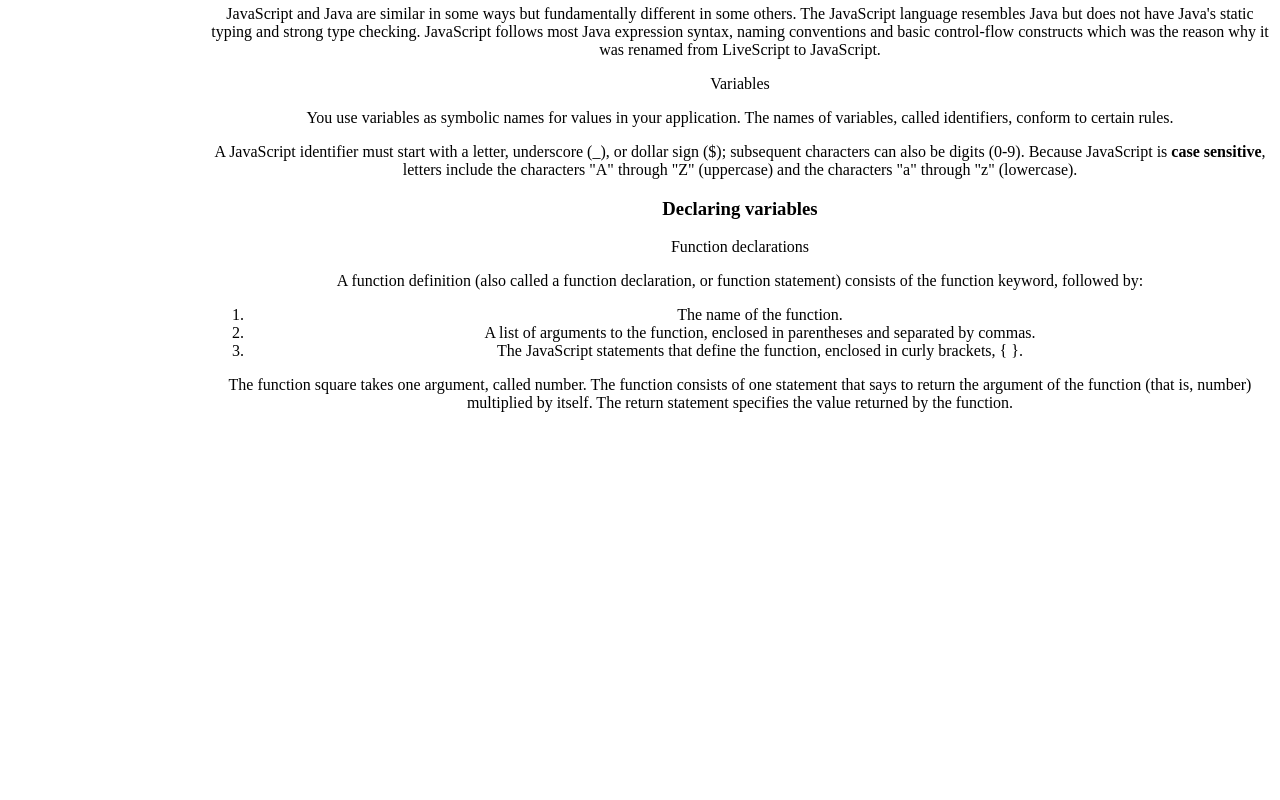
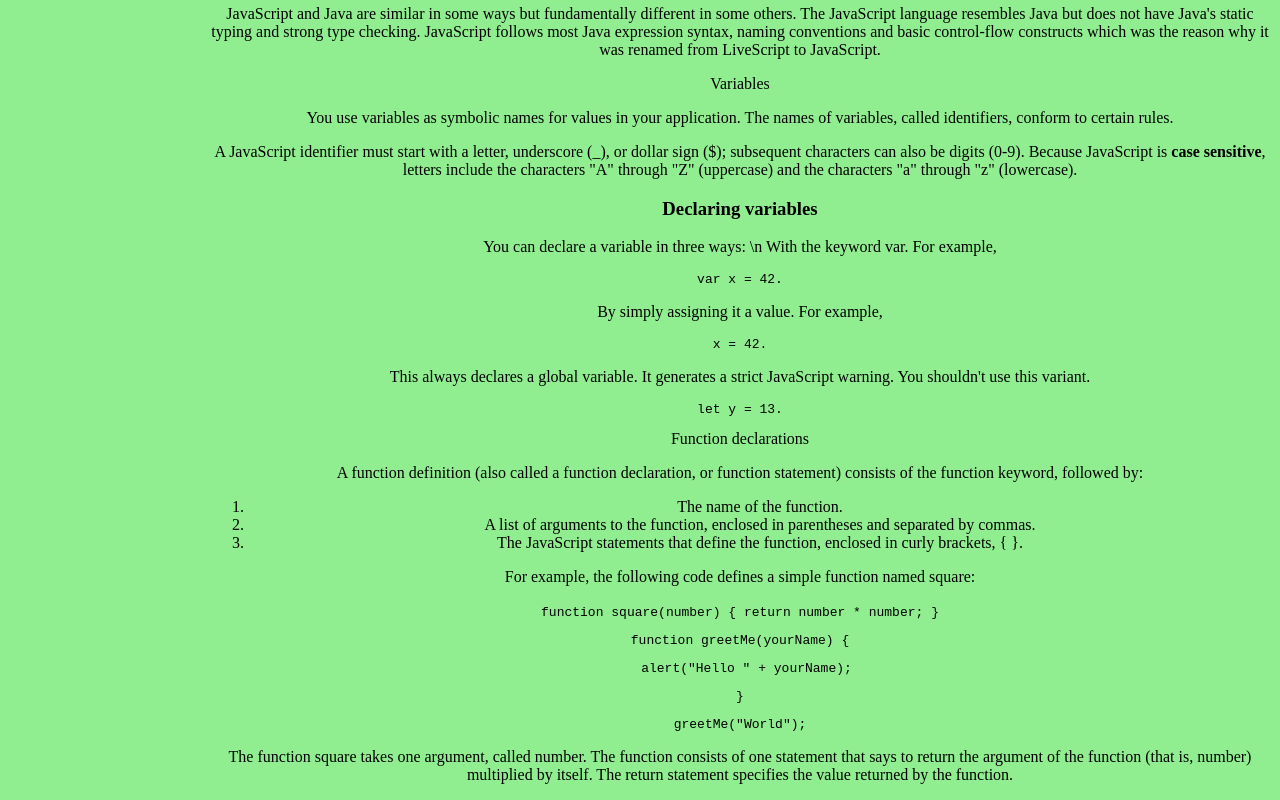
Before and after one commit to vanelnw/vanel-julius-Miccroverse-trial, a plain HTML site: page index.html in a window 1280 px wide. Shown: the part 419-1219 px from the top of the page. Before the commit the page ends 847 px from the top, so only its background shows below. Drawn offline with Linux system fonts and the light colour scheme.

Commit message:
new commit

```diff
--- a/css/style.css
+++ b/css/style.css
@@ -1,5 +1,6 @@
 body {
   text-align: center;
+  background-color: gray;
 }
 
 #navbar {
@@ -25,3 +26,9 @@ body {
 .main-section {
   margin-left: 200px;
 }
+
+@media screen and (min-width: 700px) {
+  body {
+    background-color: lightgreen;
+  }
+}
--- a/index.html
+++ b/index.html
@@ -26,6 +26,7 @@
           >
         </div>
       </nav>
+
       <section class="main-section" id="introduction">
         <header>introduction</header>
         <p>
@@ -104,6 +105,24 @@
           "z" (lowercase).
         </p>
         <h3>Declaring variables</h3>
+        <p>
+          You can declare a variable in three ways: \n With the keyword var. For
+          example,
+        </p>
+        <code>
+          <p>var x = 42.</p>
+        </code>
+        <p>By simply assigning it a value. For example,</p>
+        <code>
+          <p>x = 42.</p>
+        </code>
+        <p>
+          This always declares a global variable. It generates a strict
+          JavaScript warning. You shouldn't use this variant.
+        </p>
+        <code>
+          <p>let y = 13.</p>
+        </code>
       </section>
       <section class="main-section" id="Function_declarations">
         <header>Function declarations</header>
@@ -123,6 +142,17 @@
           </li>
         </ol>
         <p>
+          For example, the following code defines a simple function named
+          square:
+        </p>
+        <code>function square(number) { return number * number; }</code>
+        <code>
+          <p>function greetMe(yourName) {</p>
+          <p>&emsp;alert("Hello " + yourName);</p>
+          <p>}</p>
+          <p>greetMe("World");</p>
+        </code>
+        <p>
           The function square takes one argument, called number. The function
           consists of one statement that says to return the argument of the
           function (that is, number) multiplied by itself. The return statement
```
